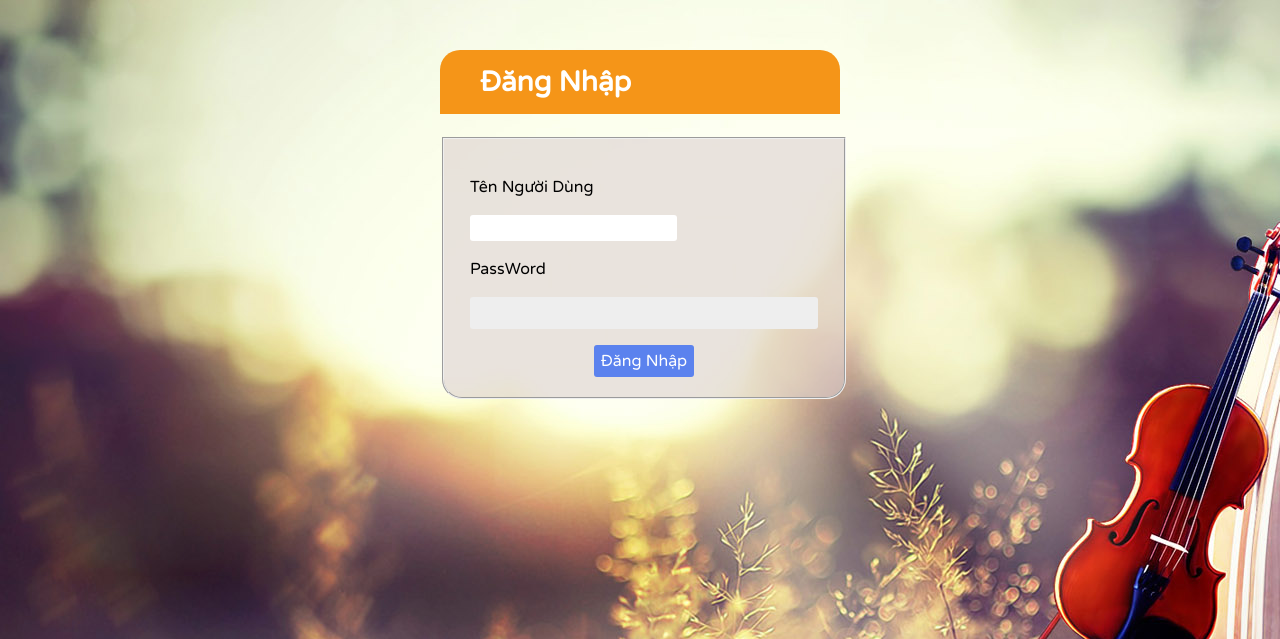
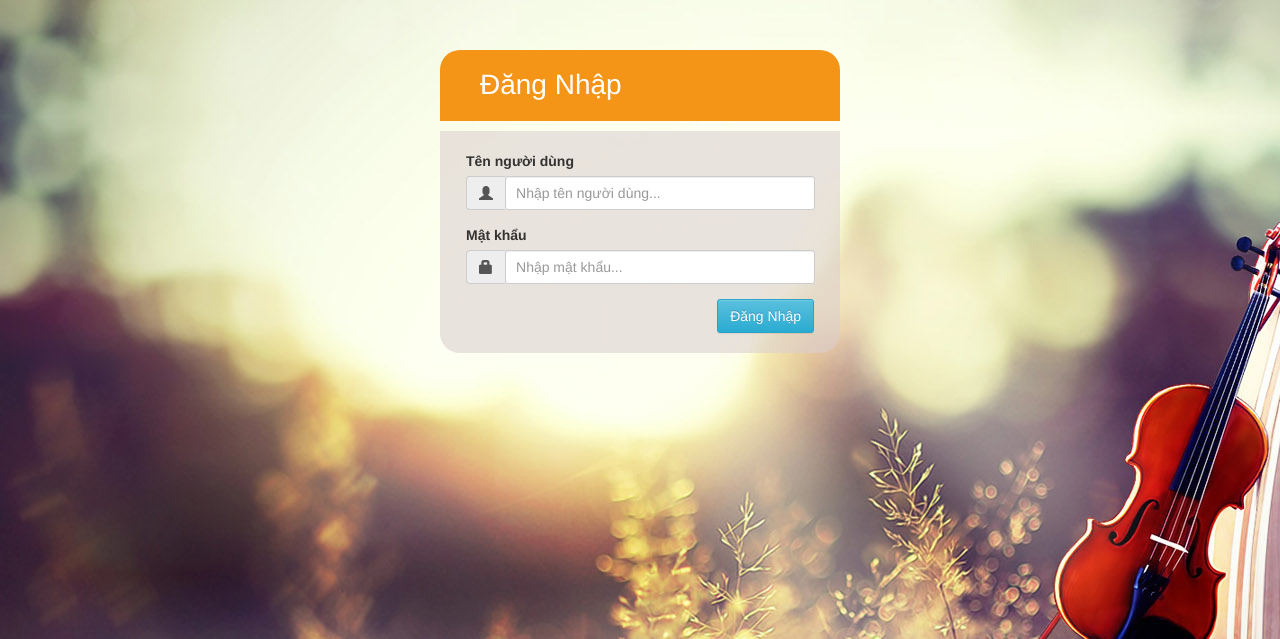
Before and after one commit to ngothanhnhat/music, a PHP site: page /webmusica/login.php in a window 1280 px wide. Shown: the top 639 px of the page. Run offline with PHP 8.4, Linux system fonts and the light colour scheme; some libraries are stand-ins or nearby versions.

Commit message:
phanquyen

```diff
--- a/controllers/album.php
+++ b/controllers/album.php
@@ -68,6 +68,10 @@ class Album{
         $sql="DELETE FROM baihat_album WHERE idBH=$bai_hat_id and idAB = $this->id";
         return DatabaseProvider::execQuery($sql);
     }
+    public function AddBaiHat($bai_hat_id,$album_id){
+        $sql="INSERT INTO `baihat_album` (`idBH`, `idAB`) VALUES ('$bai_hat_id', '$album_id')";
+        return DatabaseProvider::execQuery($sql);
+    }
 }
 
 
--- a/controllers/xuly.php
+++ b/controllers/xuly.php
@@ -294,6 +294,7 @@ switch ($task){
 
 	case 'xoa_bai_hat_album':
 		$albumId = $_GET["album"];
+
 		$baiHatId = $_GET["bai_hat"];
 
 		$album = new Album($albumId);
--- a/css/login.css
+++ b/css/login.css
@@ -22,7 +22,7 @@
 
 body {
 	background-image: url('../img/hinhnen.jpg');
-	background-repeat: no-repeat;
+	/* background-repeat: no-repeat; */
 	color: #000;
 	font-family: "Varela Round", Arial, Helvetica, sans-serif;
 	font-size: 16px;
@@ -82,22 +82,9 @@ input {
 	border-radius: 3px;
 }
 
-#login fieldset input[type="email"], #login fieldset input[type="password"] {
-	background-color: rgb(238, 238, 238);
-	color: rgb(119, 119, 119);
+#login fieldset input[type="text"], #login fieldset input[type="password"] {
+	/* background-color: rgb(238, 238, 238); */
+	/* color: rgb(119, 119, 119); */
 	padding: 4px 10px;
-	width: 328px;
+	width: 310px;
 }
-
-#login fieldset input[type="submit"] {
-		background-color: #5b82ee;
-		color: rgb(255, 255, 255);
-		display: block;
-		margin: 0 auto;
-		padding: 4px 0;
-		width: 100px;
-}
-
-#login fieldset input[type="submit"]:hover {
-	background-color: #3883e6;
-}
--- a/login.php
+++ b/login.php
@@ -12,8 +12,16 @@ include_once("configs/global.php");
 
 	<title>Login</title>
 
-	<link rel="stylesheet" href="http://fonts.googleapis.com/css?family=Varela+Round">
+
 	<script src="https://code.jquery.com/jquery-3.3.1.min.js"></script>
+		<!-- Latest compiled and minified CSS -->
+	<link rel="stylesheet" href="//netdna.bootstrapcdn.com/bootstrap/3.1.1/css/bootstrap.min.css">
+
+	<!-- Optional theme -->
+	<link rel="stylesheet" href="//netdna.bootstrapcdn.com/bootstrap/3.1.1/css/bootstrap-theme.min.css">
+
+	<!-- Latest compiled and minified JavaScript -->
+	<script src="//netdna.bootstrapcdn.com/bootstrap/3.1.1/js/bootstrap.min.js"></script>
 
 </head>
 
@@ -23,17 +31,25 @@ include_once("configs/global.php");
 
 		<h2><span class="fontawesome-lock"></span>Đăng Nhập</h2>
 
-		<form action="" method="POST">
+		<form action="" method="POST" >
 
 			<fieldset>
 
-				<p><label for="text">Tên Người Dùng</label></p>
-				<p><input type="text"  name ="user" id="user" >
-
-				<p><label for="password">PassWord</label></p>
-				<p><input type="password" name ="password" id="password">
-
-				<p><input type="submit" name= "dangnhap" id ="btndangnhap" value="Đăng Nhập"></p>
+				<div class="form-group">
+					<label for="ten nguoi dung">Tên người dùng</label>
+					<div class="input-group">
+						<div class="input-group-addon"><span class="glyphicon glyphicon-user"></span></div>
+						<input  type="text" class="form-control" name ="user" id="user"  placeholder="Nhập tên người dùng...">
+					</div>
+				</div>
+				<div class="form-group">
+					<label for="mat khau">Mật khẩu</label>
+					<div class="input-group">
+						<div class="input-group-addon"><span class="glyphicon glyphicon-lock"></span></div>
+						<input  type="password" name ="password" id="password"  class="form-control" placeholder="Nhập mật khẩu...">
+					</div>
+				</div>
+				<input type="submit" name= "dangnhap" id ="btndangnhap" value="Đăng Nhập" class="btn btn-info" style ="float:right" >
 
 			</fieldset>
 
@@ -69,9 +85,17 @@ if(isset($_POST['user']) && $_POST['password'])
         $r = mysqli_fetch_array($Us);
         $_SESSION['idUser'] = $r['id'];
 		$_SESSION['User'] = $r['UserName'];
-		$url=BASE_URL;
+		$_SESSION['Level'] = $r['PhanQuyen'];
+		if($_SESSION['Level'] == 1)
+		{
+			$url=BASE_URL."/admin/";
+			header('location:'.$url);
+		}
+		else{
+			$url=BASE_URL;
+			header('location:'.$url);
+		}
 
-		header('location:'.$url);
 
     }// else //$message = "Đăng nhập ko thành công!";
 
```
Also changed, not shown: admin/index.php (+7 -3 lines), modules/header.php (+77 -18 lines).
